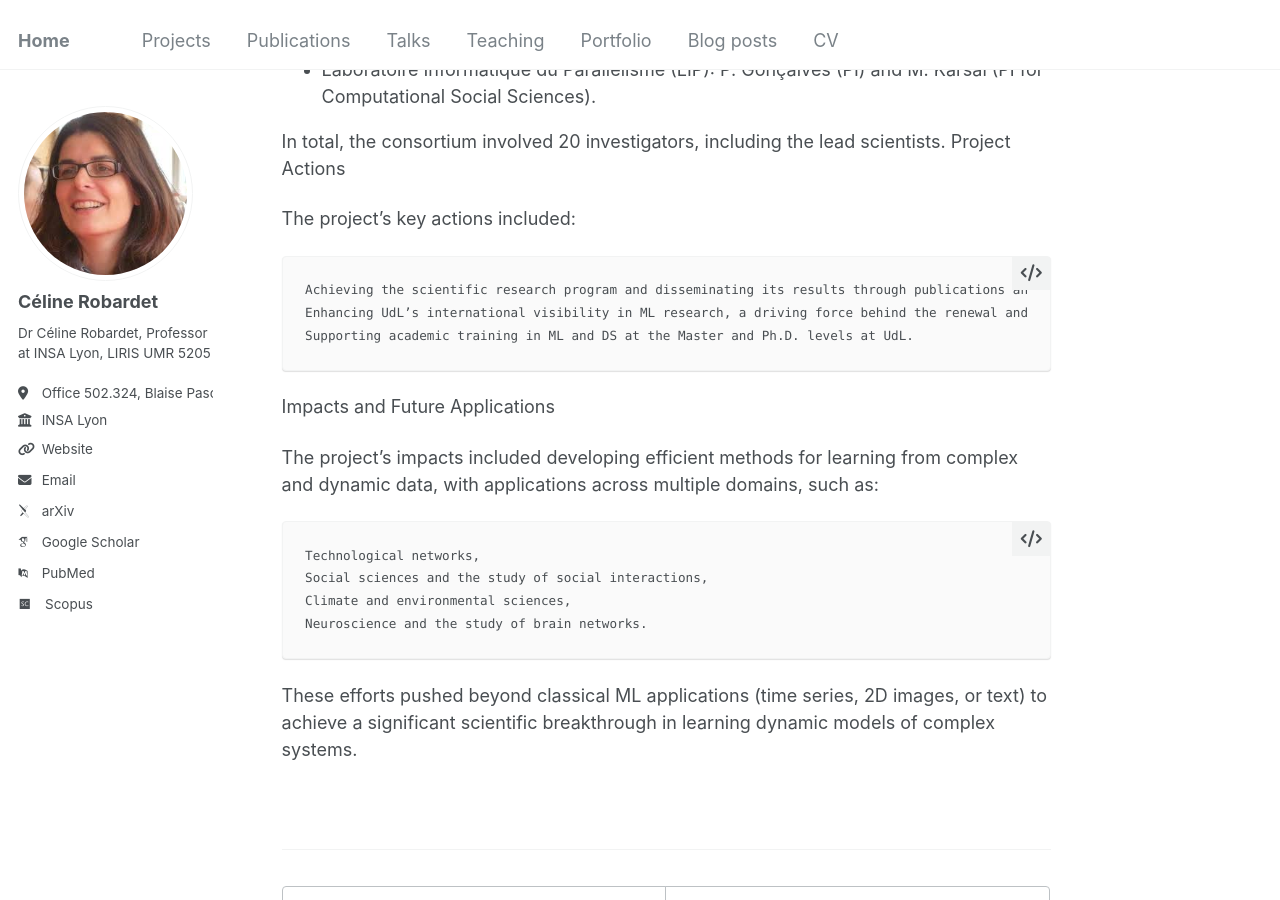
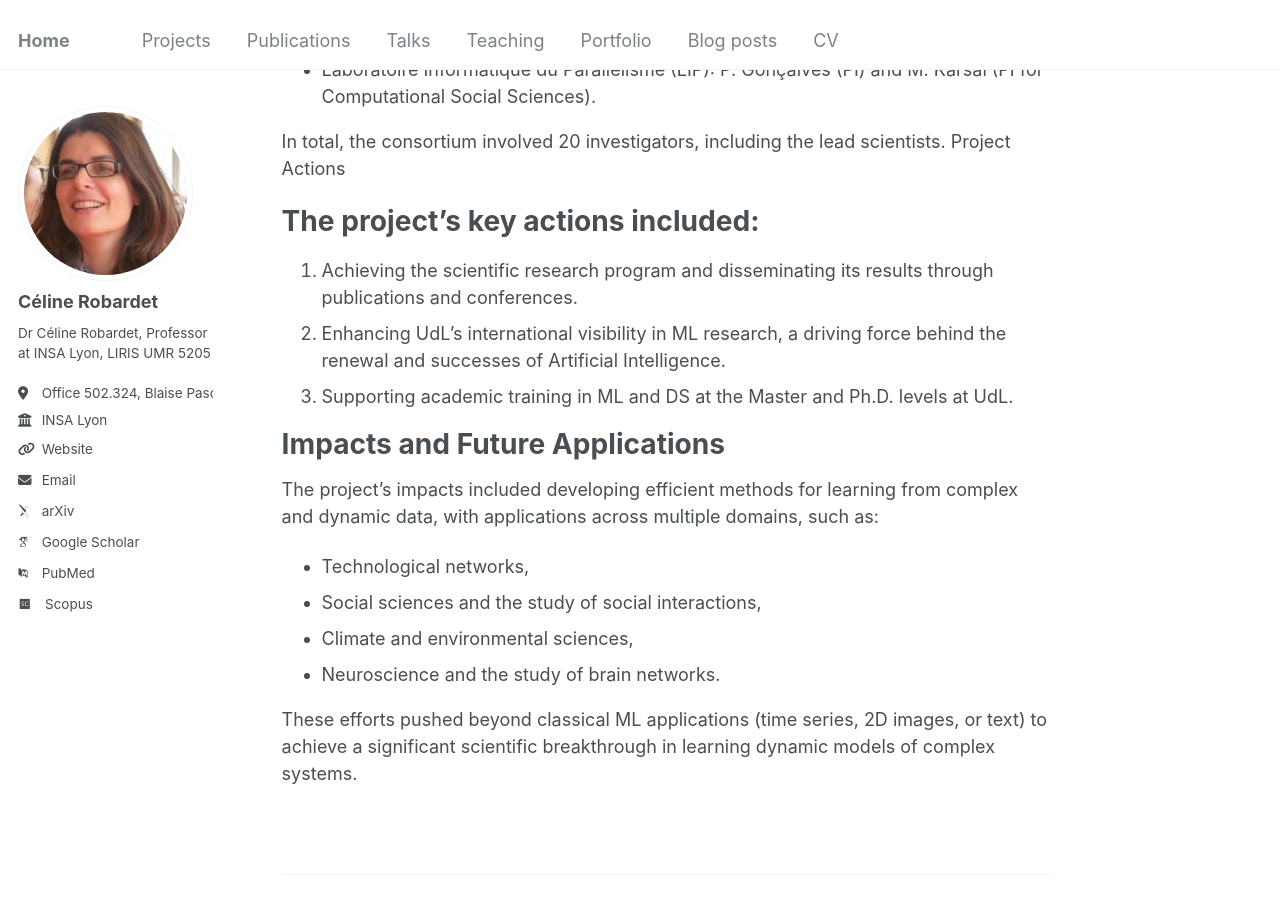
Before and after one commit to crobardet/crobardet.github.io, a Jekyll site: the page built from _projects/2018-acadremics.md, in a window 1280 px wide and 900 px high, scrolled down 1479 px. Built offline with Jekyll 4.4.1, drawn with Linux system fonts in a browser that asks for light colours; some web fonts are replaced.

Commit message:
Update 2018-acadremics.md

```diff
--- a/_projects/2018-acadremics.md
+++ b/_projects/2018-acadremics.md
@@ -45,18 +45,22 @@ In total, the consortium involved 20 investigators, including the lead scientist
 Project Actions
 
 The project's key actions included:
-
-    Achieving the scientific research program and disseminating its results through publications and conferences.
-    Enhancing UdL’s international visibility in ML research, a driving force behind the renewal and successes of Artificial Intelligence.
-    Supporting academic training in ML and DS at the Master and Ph.D. levels at UdL.
+=====
+<ol>
+    <li>Achieving the scientific research program and disseminating its results through publications and conferences.
+    </li><li>Enhancing UdL’s international visibility in ML research, a driving force behind the renewal and successes of Artificial Intelligence.
+    </li><li>Supporting academic training in ML and DS at the Master and Ph.D. levels at UdL.
+    </li></ol>
 
 Impacts and Future Applications
+=====
 
 The project's impacts included developing efficient methods for learning from complex and dynamic data, with applications across multiple domains, such as:
-
-    Technological networks,
-    Social sciences and the study of social interactions,
-    Climate and environmental sciences,
-    Neuroscience and the study of brain networks.
+<ul>
+    <li>Technological networks,
+    </li><li>Social sciences and the study of social interactions,
+    </li><li>Climate and environmental sciences,
+    </li><li>Neuroscience and the study of brain networks.
+    </li></ul>
 
 These efforts pushed beyond classical ML applications (time series, 2D images, or text) to achieve a significant scientific breakthrough in learning dynamic models of complex systems.
```
